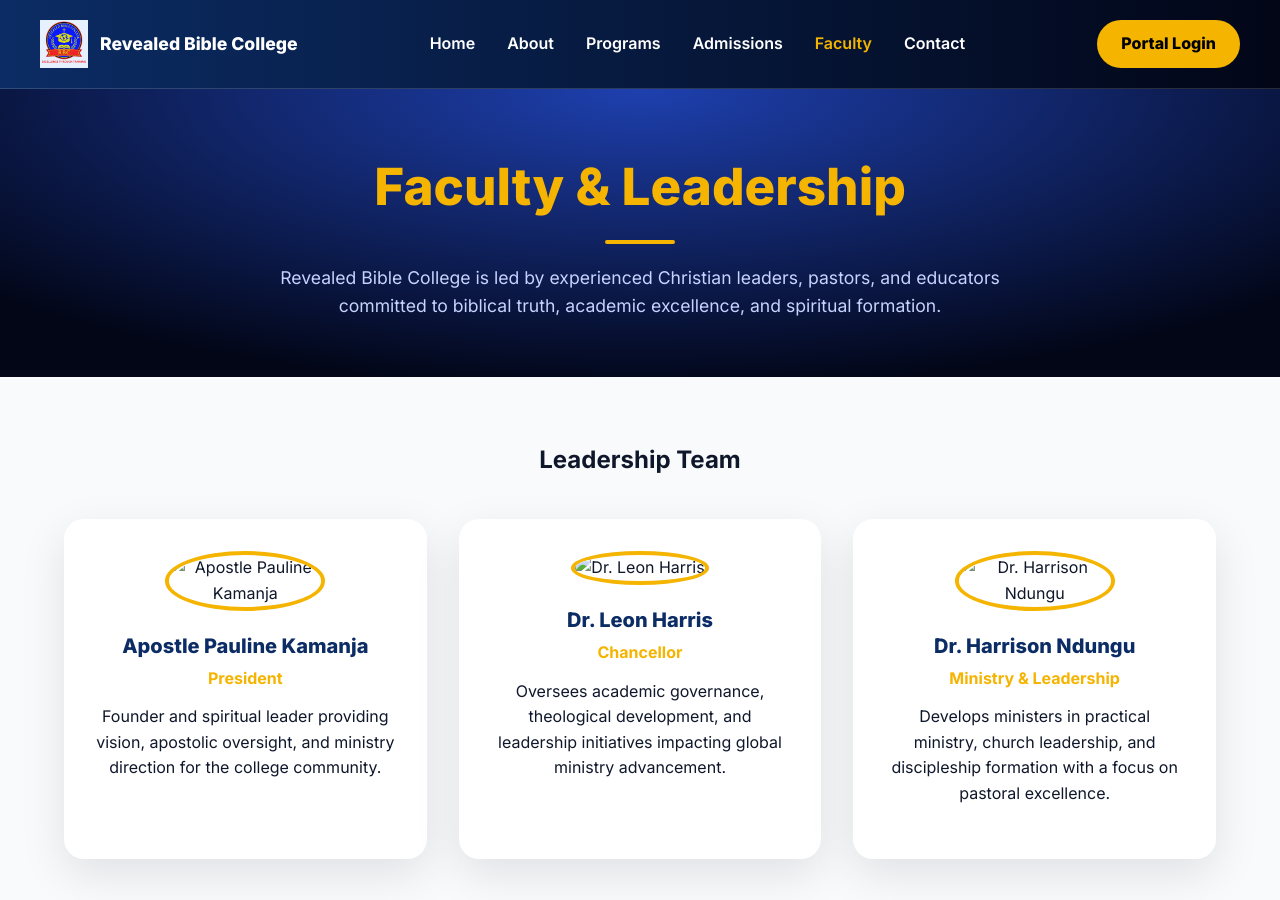
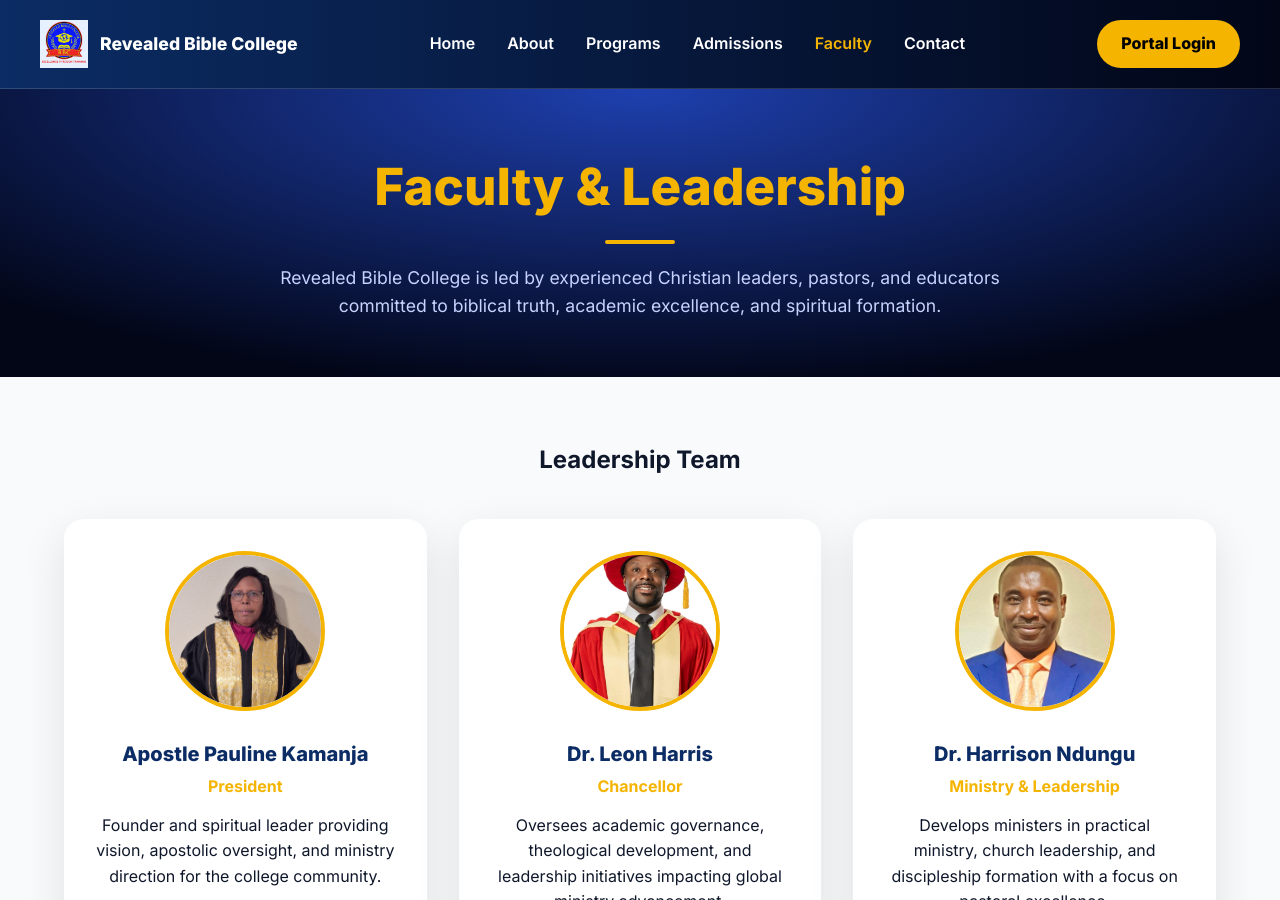
Before and after one commit to WillieKM/my-student-portal, a Jekyll site: the page built from faculty.html, in a window 1280 px wide and 900 px high. Built offline with Jekyll 4.4.1, drawn with Linux system fonts in a browser that asks for light colours.

Commit message:
Fix faculty page: use root-relative image paths for pretty URLs
Co-Authored-By: Claude Sonnet 4.6 <noreply@anthropic.com>

```diff
--- a/faculty.html
+++ b/faculty.html
@@ -72,7 +72,7 @@
     <div class="faculty-grid">
 
       <div class="faculty-card">
-        <img src="pauline-kamanja.jpg" alt="Apostle Pauline Kamanja">
+        <img src="/pauline-kamanja.jpg" alt="Apostle Pauline Kamanja">
         <h3>Apostle Pauline Kamanja</h3>
         <p class="role">President</p>
         <p>
@@ -82,7 +82,7 @@
       </div>
 
       <div class="faculty-card">
-        <img src="leon-harris.jpg" alt="Dr. Leon Harris">
+        <img src="/leon-harris.jpg" alt="Dr. Leon Harris">
         <h3>Dr. Leon Harris</h3>
         <p class="role">Chancellor</p>
         <p>
@@ -92,7 +92,7 @@
       </div>
 
       <div class="faculty-card">
-        <img src="harrison-ndungu.jpg" alt="Dr. Harrison Ndungu">
+        <img src="/harrison-ndungu.jpg" alt="Dr. Harrison Ndungu">
         <h3>Dr. Harrison Ndungu</h3>
         <p class="role">Ministry & Leadership</p>
         <p>
```
